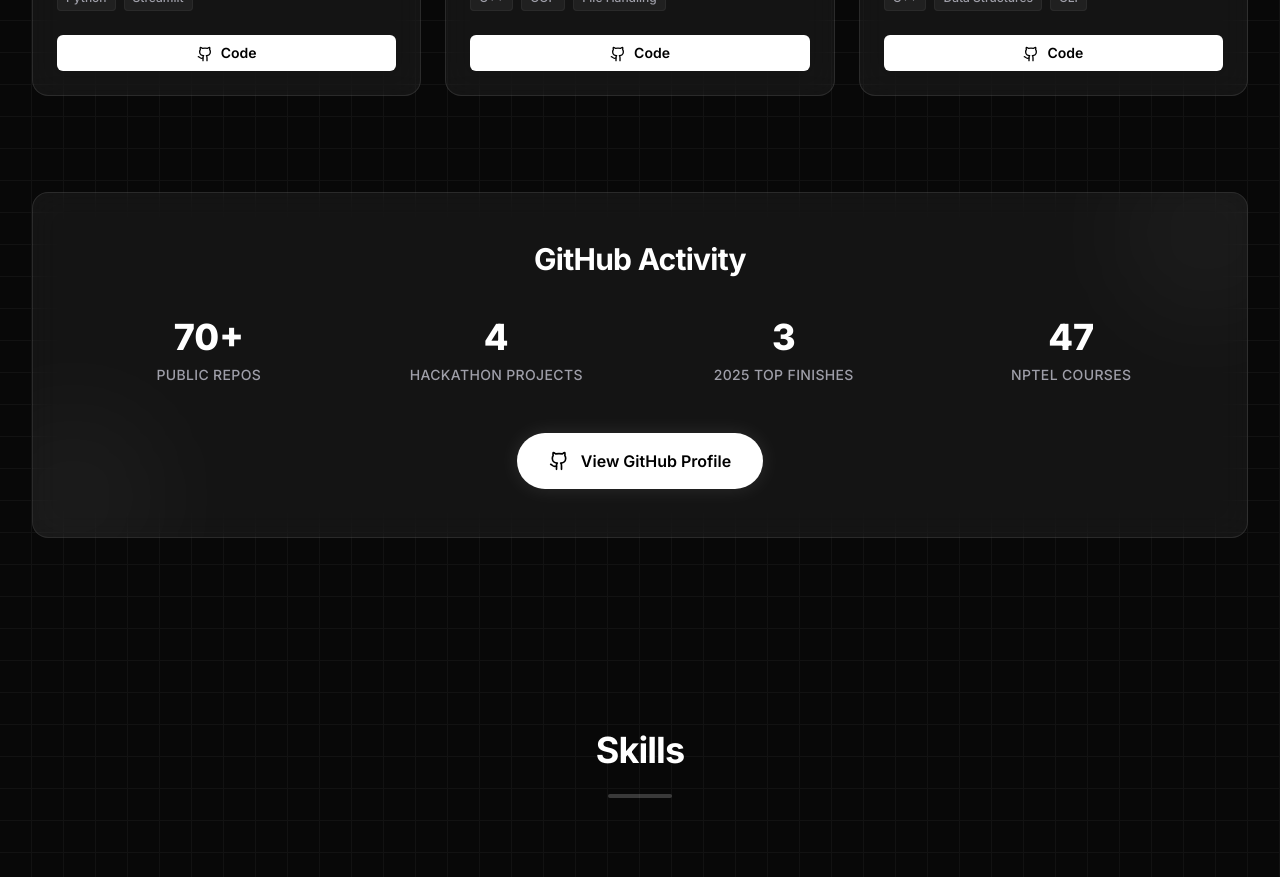
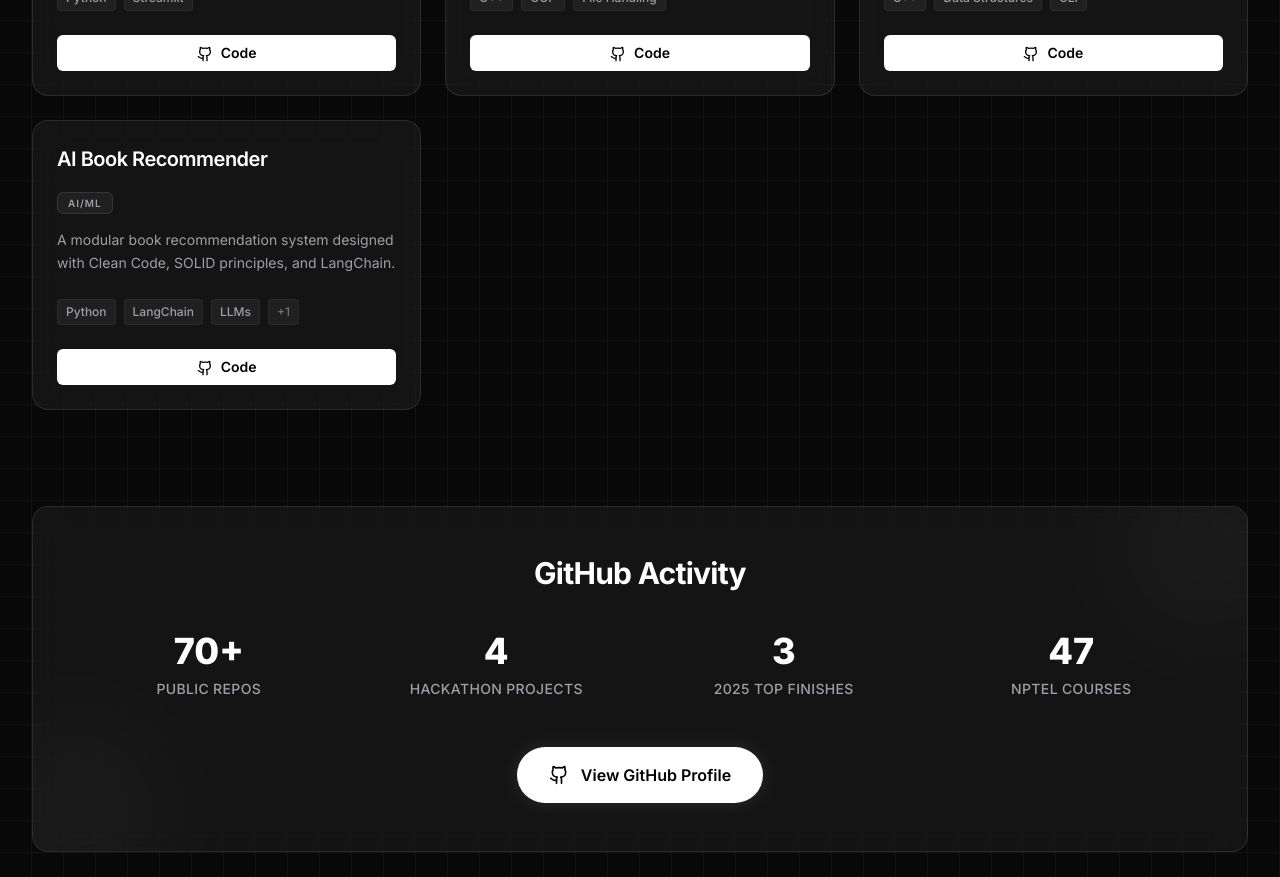
Before and after one commit to JosephJonathanFernandes/Portfolio_JJF, a Next.js app in the folder src/portfolio-next/: page / in a window 1280 px wide. Shown: the part 5900-6777 px from the top of the page. Built offline with nearby package versions, Linux system fonts and the light colour scheme.

Commit message:
feat: add AI Book Recommender project to notable projects

```diff
--- a/src/portfolio-next/data/portfolio-generated.ts
+++ b/src/portfolio-next/data/portfolio-generated.ts
@@ -221,6 +221,17 @@
     category: 'systems',
     featured: false,
   },
+  {
+    id: 'langchain-book-recommender',
+    title: 'AI Book Recommender',
+    description: 'A modular book recommendation system designed with Clean Code, SOLID principles, and LangChain.',
+    longDescription:
+      'A modular book recommendation system built with professional engineering standards including Clean Code, SOLID principles, and GitGuardian security. Leverages LangChain for intelligent semantic retrieval and context-aware recommendations.',
+    techStack: ['Python', 'LangChain', 'LLMs', 'Clean Code'],
+    githubUrl: 'https://github.com/JosephJonathanFernandes/Book_Recommender_Using_Langchain',
+    category: 'ai-ml',
+    featured: false,
+  },
 ];
 
 export const skills: Skill[] = [
```
